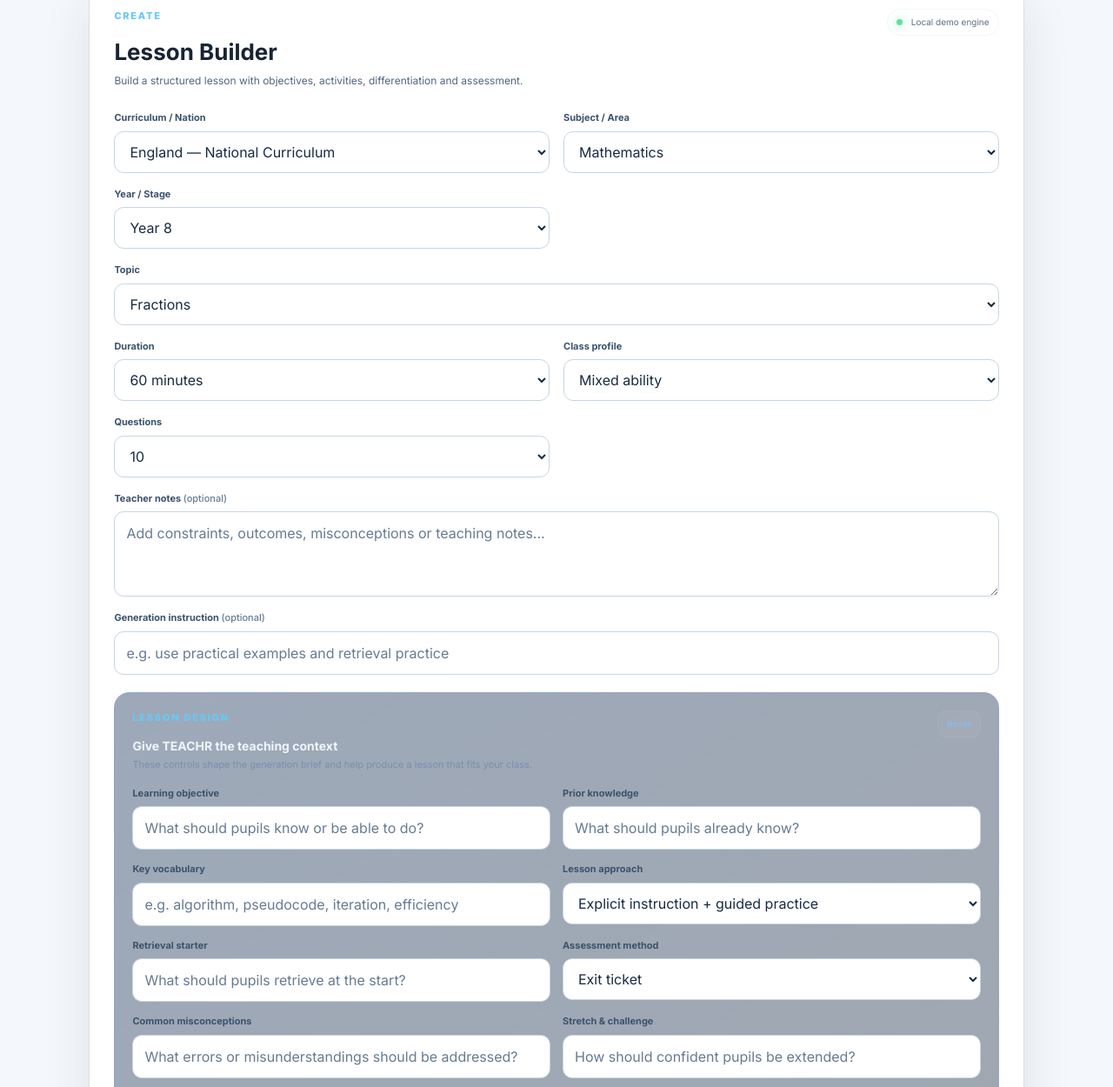
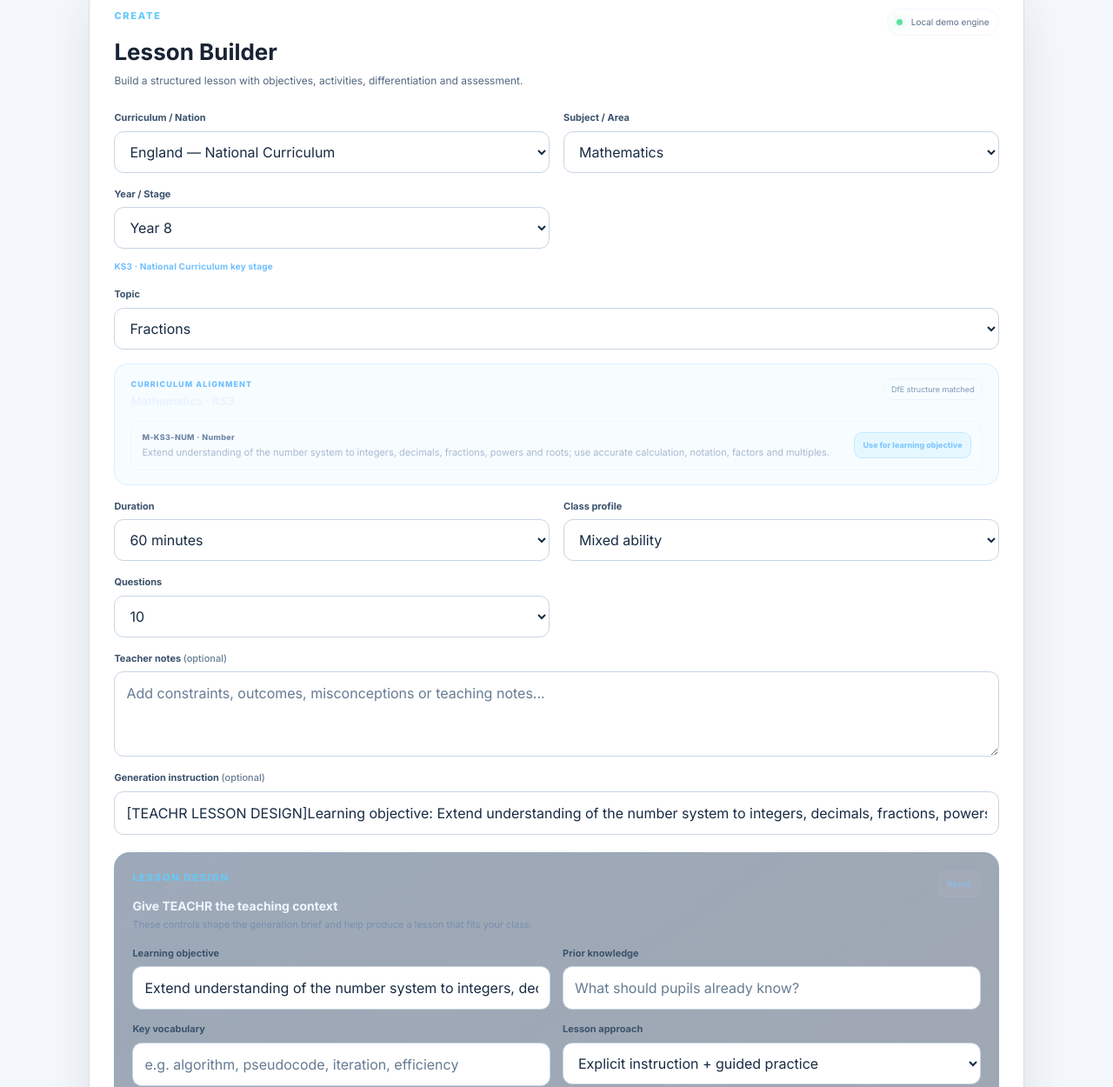
Before and after one commit to BlackSurvivalGear/TEACHR, a website: page index.html in a window 1280 px wide. Shown: the part 1560-2810 px from the top of the page at 87% size. Drawn offline with Linux system fonts and the light colour scheme; no server answers.

Commit message:
Wire curriculum objective UI into Lesson Builder

```diff
--- a/index.html
+++ b/index.html
@@ -34,4 +34,4 @@
 <dialog id="profileDialog"><form method="dialog" class="profile-dialog glass"><div class="dialog-head"><div><p class="eyebrow">TEACHER PROFILE</p><h3>Your teaching preferences</h3></div><button class="icon-btn" value="cancel" aria-label="Close">×</button></div><div class="profile-grid"><div class="field"><label for="teacherName">Name</label><input id="teacherName" value="Teacher"></div><div class="field"><label for="profileSubject">Primary subject</label><input id="profileSubject" value="Mathematics"></div><div class="field"><label for="profileYear">Typical year / grade</label><input id="profileYear" value="Year 8"></div><div class="field"><label for="profileCurriculum">Curriculum</label><input id="profileCurriculum" value="England — National Curriculum"></div><div class="field field-wide"><label for="profileStyle">Teaching preferences</label><textarea id="profileStyle" rows="3" placeholder="e.g. practical examples, retrieval practice, clear scaffolding..."></textarea></div></div><div class="dialog-actions"><button class="btn btn-ghost" value="cancel">Cancel</button><button class="btn btn-ghost" id="signOutButton" type="button" hidden>Sign out</button><button class="btn btn-primary" id="saveProfile" value="default">Save profile</button></div></form></dialog>
 <dialog id="authDialog" class="auth-dialog"><div class="auth-shell"><div class="auth-head"><div><p class="eyebrow">TEACHR ACCOUNT</p><h3 id="authTitle">Sign in to TEACHR</h3><p id="authSubtitle">Sign in to access your TEACHR workspace.</p></div><button class="auth-close" type="button" aria-label="Close" onclick="this.closest('dialog').close()">×</button></div><button class="btn btn-ghost auth-google" id="googleSignIn" type="button">Continue with Google</button><div class="auth-divider"><span>or</span></div><form id="authForm" class="auth-form"><div class="auth-field" id="authNameField" hidden><label for="authName">Name</label><input id="authName" autocomplete="name"></div><div class="auth-field"><label for="authEmail">Email</label><input id="authEmail" type="email" autocomplete="email" required></div><div class="auth-field"><label for="authPassword">Password</label><input id="authPassword" type="password" autocomplete="current-password" minlength="6" required></div><p class="auth-error" id="authError" role="alert" hidden></p><button class="btn btn-primary" id="authSubmit" type="submit">Sign in</button></form><div class="auth-footer"><button class="auth-mode-toggle" id="authModeToggle" type="button">New to TEACHR? Create account</button></div></div></dialog>
 <div class="toast" id="toast" role="status" aria-live="polite"></div>
-<script src="ai-provider.js"></script><script src="curriculum-registry.js"></script><script src="curriculum-context.js"></script><script>window.TEACHR_DIRECT_OPENAI_TEST=true;</script><script src="direct-openai.js"></script><script src="lesson-builder-v3.js"></script><script src="app.js"></script><script src="lesson-builder.js"></script><script src="uk-curriculum-options.js"></script><script src="output-formatting.js"></script><script src="phase1-output-fixes.js"></script><script src="app-shell.js"></script><script type="module" src="teachr-auth.js"></script></body></html>
+<script src="ai-provider.js"></script><script src="curriculum-registry.js"></script><script src="curriculum-context.js"></script><script>window.TEACHR_DIRECT_OPENAI_TEST=true;</script><script src="direct-openai.js"></script><script src="lesson-builder-v3.js"></script><script src="app.js"></script><script src="lesson-builder.js"></script><script src="uk-curriculum-options.js"></script><script src="curriculum-objective-ui.js"></script><script src="output-formatting.js"></script><script src="phase1-output-fixes.js"></script><script src="app-shell.js"></script><script type="module" src="teachr-auth.js"></script></body></html>
```
